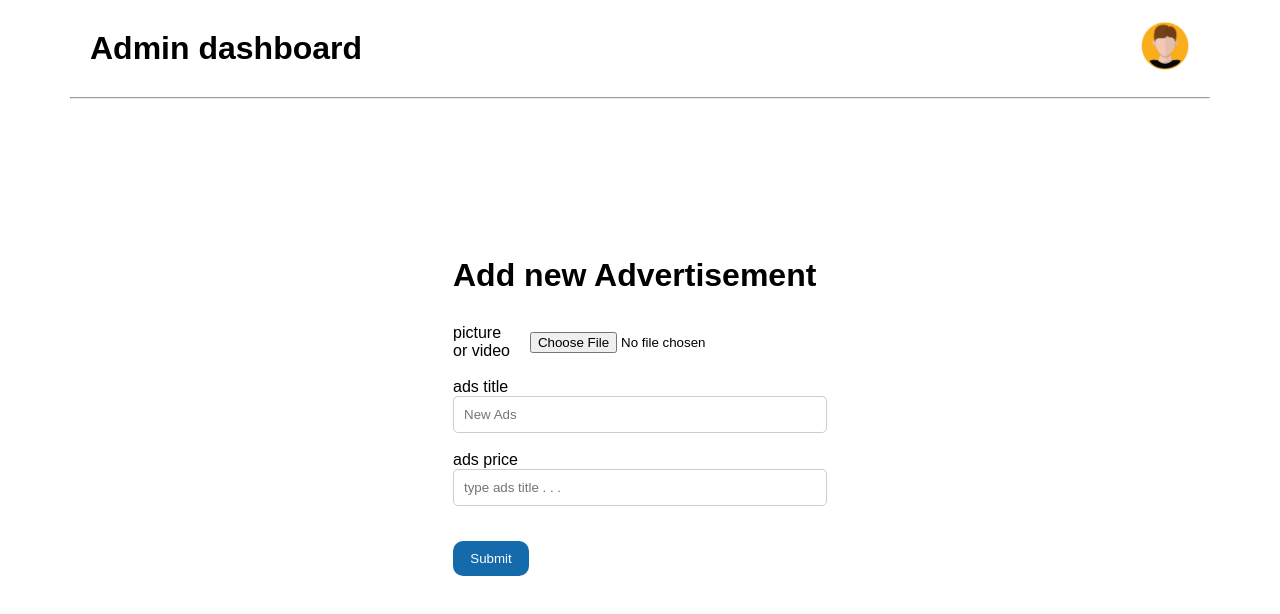
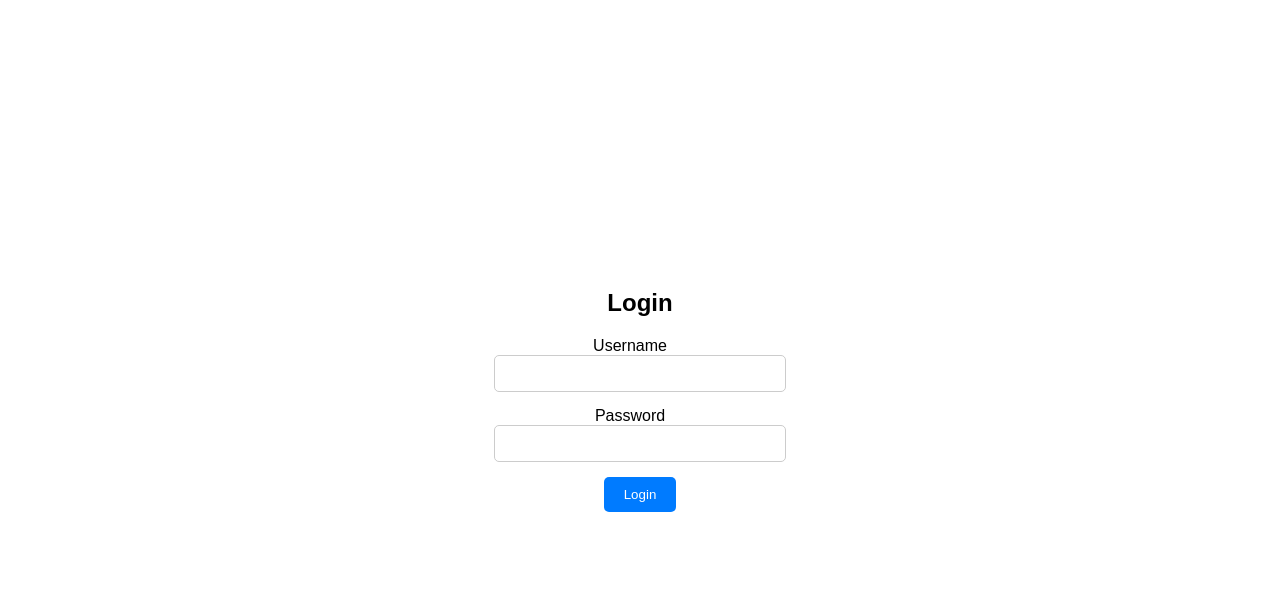
Before and after one commit to MohamedMassoud10/Admin-dashboard-website-React.js, a React (Create React App) app: page /newAds in a window 1280 px wide. Shown: the top 614 px of the page. Built offline with nearby package versions, Linux system fonts and the light colour scheme.

Commit message:
added KeyboardEvent and made the login page ready to use

```diff
--- a/src/App.jsx
+++ b/src/App.jsx
@@ -1,16 +1,10 @@
 import "./globalstyles.css";
-import { useNavigate } from "react-router-dom";
 import { useSelector } from "react-redux";
 import Login from "./pages/login/Login";
 import Home from "./pages/Home";
 const App = () => {
   const isAuthenticated = useSelector((state) => state.auth.isAuthenticated);
-  return (
-    <>
-      {" "}
-      <Home />{" "}
-    </>
-  );
+  return <>{isAuthenticated ? <Home /> : <Login />}</>;
 };
 
 export default App;
--- a/src/pages/login/Login.jsx
+++ b/src/pages/login/Login.jsx
@@ -1,18 +1,15 @@
 import "./login.css";
 import React, { useState } from "react";
-import { useDispatch, useSelector } from "react-redux";
+import { useDispatch } from "react-redux";
 import { login } from "../../redux/authSlice";
 
 function Login() {
   const [username, setUsername] = useState("");
   const [password, setPassword] = useState("");
-  const isAdmin = useSelector((state) => state.auth.isAdmin);
-  const isAuthenticated = useSelector((state) => state.auth.isAuthenticated);
 
-  console.log("isAuthenticated: ", isAuthenticated);
-  console.log(isAdmin);
   const dispatch = useDispatch();
-  const handelLogin = () => {
+
+  const handleLogin = () => {
     dispatch(
       login({
         username: username,
@@ -20,10 +17,17 @@ function Login() {
       })
     );
   };
+
+  const handleKeyPress = (event) => {
+    if (event.key === "Enter") {
+      handleLogin();
+    }
+  };
+
   return (
     <div className="login-container">
       <h2>Login</h2>
-      <form>
+      <form onSubmit={(e) => e.preventDefault()}>
         <div className="form-group">
           <label htmlFor="username">Username</label>
           <input
@@ -31,6 +35,7 @@ function Login() {
             id="username"
             value={username}
             onChange={(e) => setUsername(e.target.value)}
+            onKeyPress={handleKeyPress} // Detect "Enter" key press
           />
         </div>
         <div className="form-group">
@@ -40,9 +45,10 @@ function Login() {
             id="password"
             value={password}
             onChange={(e) => setPassword(e.target.value)}
+            onKeyPress={handleKeyPress} // Detect "Enter" key press
           />
         </div>
-        <button type="button" onClick={handelLogin}>
+        <button type="button" onClick={handleLogin}>
           Login
         </button>
       </form>
--- a/src/redux/store.js
+++ b/src/redux/store.js
@@ -1,14 +1,12 @@
 import { configureStore } from "@reduxjs/toolkit";
 import adsReducer from "./screenAdSlice";
 import authSlice from "./authSlice";
-import thunk from "redux-thunk";
 
 const store = configureStore({
   reducer: {
     ads: adsReducer,
     auth: authSlice,
   },
-  middleware: [thunk],
 });
 
 export default store;
```
Also changed, not shown: src/utils/updateAdsUtils.js (deleted).
